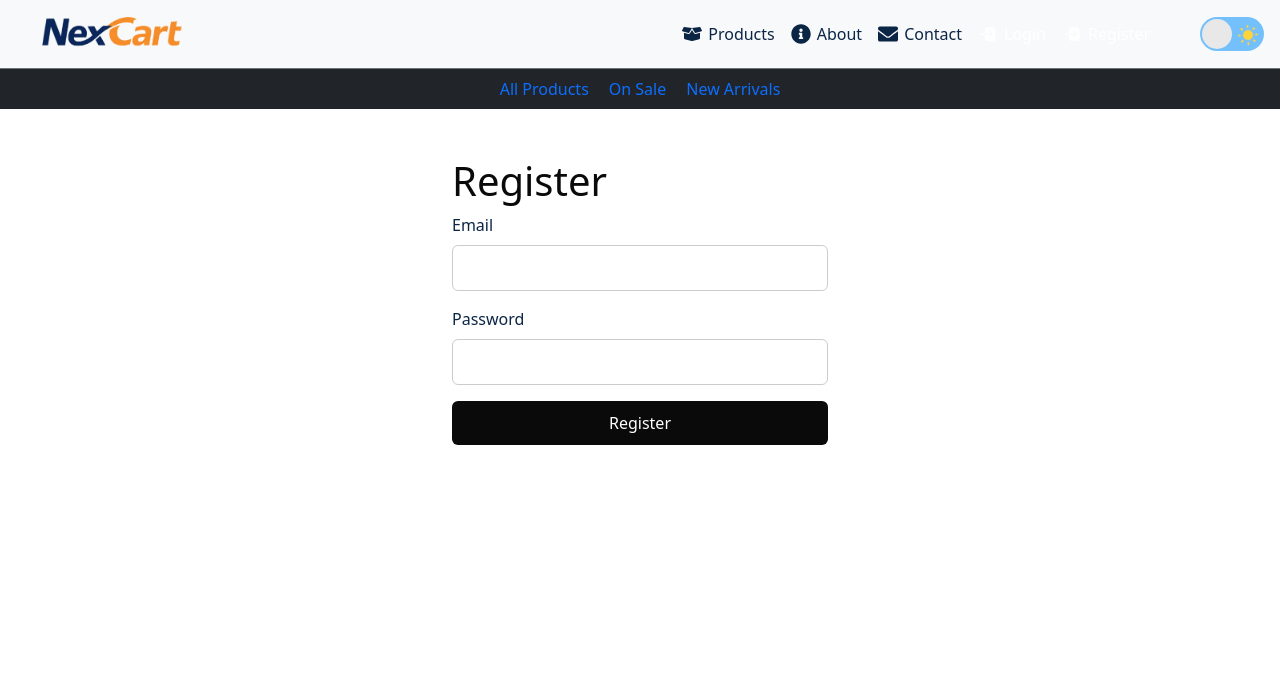
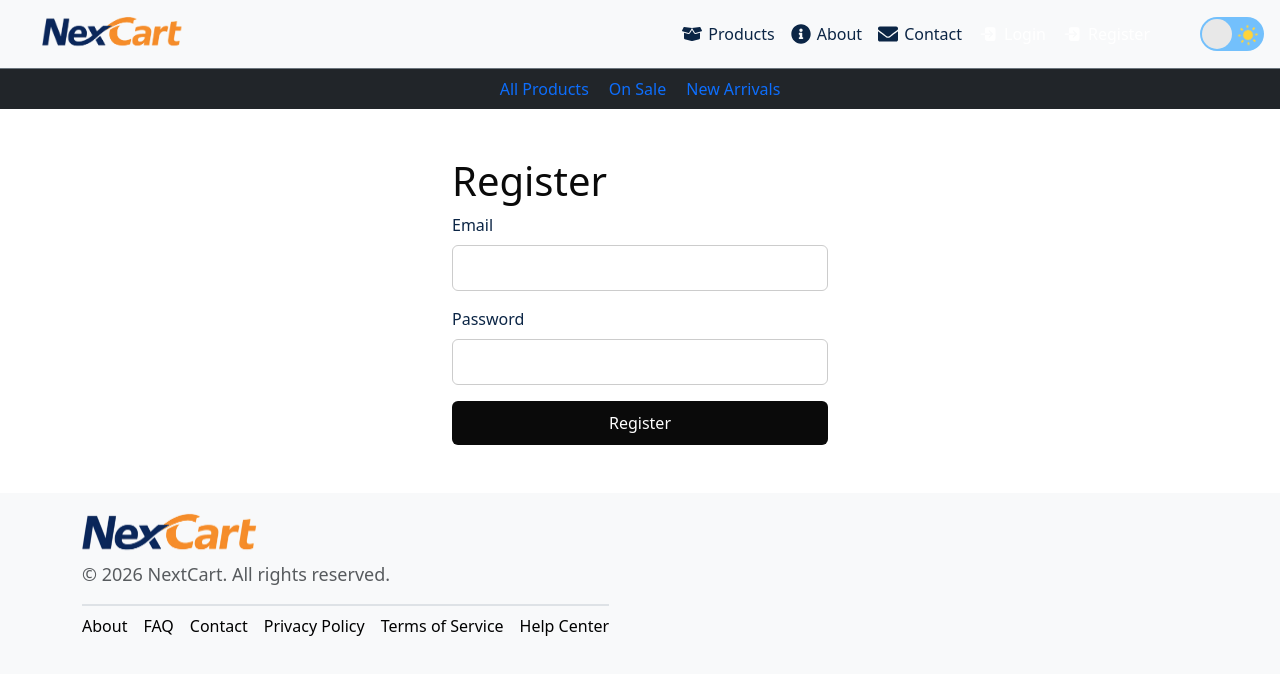
Before and after one commit to JSX-Learning-Path/E-Commerce, a React (Vite) app in the folder commerce/: page /register in a window 1280 px wide. Shown: the top 674 px of the page. Built offline with nearby package versions, Linux system fonts and the light colour scheme.

Commit message:
feat: Add Footer component to enhance site navigation and information accessibility

```diff
--- a/commerce/src/App.jsx
+++ b/commerce/src/App.jsx
@@ -10,6 +10,7 @@ import Login from "./Login";
 import SecondNavigation from "./SecondNavigation";
 import Register from "./Register";
 import Home from "./view/Home";
+import Footer from "./Footer";
 
 function App() {
   const [theme, setTheme] = useState("light");
@@ -32,6 +33,7 @@ function App() {
         <Route path="/login" element={<Login />} />
         <Route path="/register" element={<Register />} />
       </Routes>
+      <Footer  />
     </ThemeProvider>
   );
 }
--- /dev/null
+++ b/commerce/src/Footer.jsx
@@ -0,0 +1,72 @@
+function Footer() {
+  return (
+    <div>
+      <footer className={`bg-light text-dark-emphasis mt-5`}>
+        <div className="container d-flex justify-content-between align-items-center py-3">
+          <div>
+            <img
+              src="public/logo-transparent.png"
+              alt="Logo"
+              className="w-25"
+            />
+            <p className="text-muted">© 2026 NextCart. All rights reserved.</p>
+            <div className="d-flex gap-3">
+              <ul className="list-unstyled d-flex gap-3 border-top border-2 py-2">
+                <li>
+                  <a
+                    href="/about"
+                    className="text-decoration-none text-body-emphasis   link-warning"
+                  >
+                    About
+                  </a>
+                </li>
+                <li>
+                  <a
+                    href="/faq"
+                    className="text-decoration-none text-body-emphasis link-warning"
+                  >
+                    FAQ
+                  </a>
+                </li>
+                <li>
+                  <a
+                    href="/contact"
+                    className="text-decoration-none text-body-emphasis link-warning"
+                  >
+                    Contact
+                  </a>
+                </li>
+                <li>
+                  <a
+                    href="/privacy"
+                    className="text-decoration-none text-body-emphasis link-warning"
+                  >
+                    Privacy Policy
+                  </a>
+                </li>
+                <li>
+                  <a
+                    href="/terms"
+                    className="text-decoration-none text-body-emphasis link-warning"
+                  >
+                    Terms of Service
+                  </a>
+                </li>
+                <li>
+                  <a
+                    href="/help"
+                    className="text-decoration-none text-body-emphasis link-warning"
+                  >
+                    Help Center
+                  </a>
+                </li>
+              </ul>
+            </div>
+          </div>
+        </div>
+      </footer>
+    </div>
+  );
+}
+
+export default Footer;
```
Also changed, not shown: 1 other file (tests, documents, lock files or other folders).
